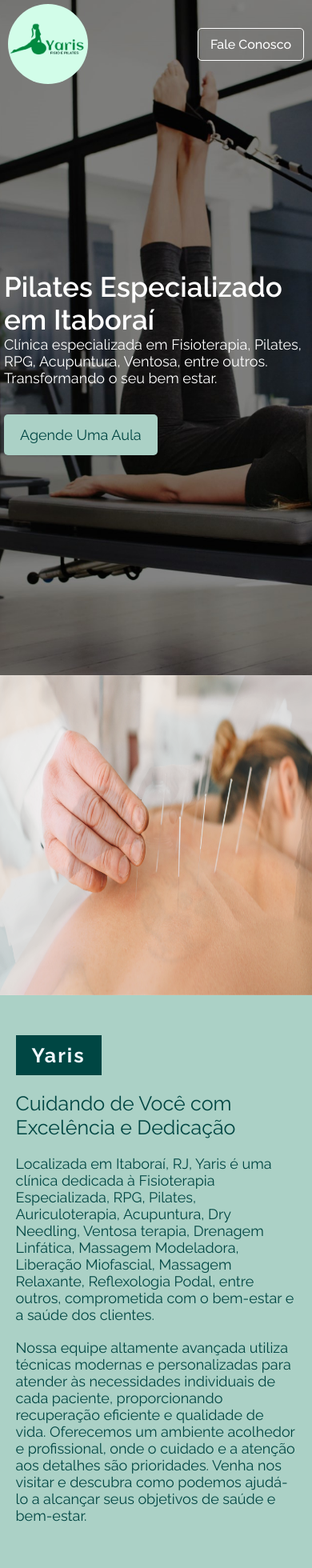
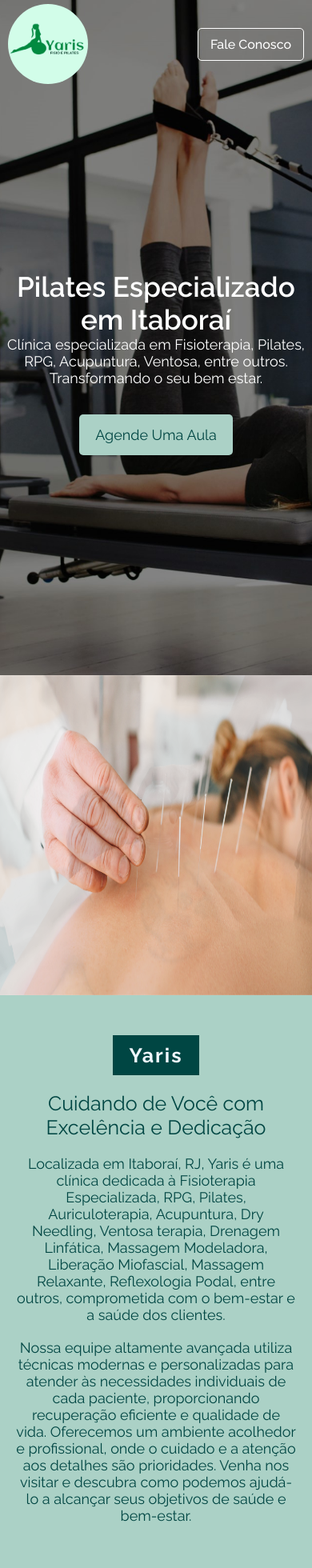
Before and after one commit to Ianbarbosa1/yaris, a React (Vite) app: page / in a window 390 px wide. Shown: the top 1960 px of the page at 80% size. Built offline with nearby package versions, Linux system fonts and the light colour scheme.

Commit message:
para dispositivos menores, algumas seções foram colocadas centralizadas no meio, na chamada foi aperfeiçoado o botao de contato

```diff
--- a/index.html
+++ b/index.html
@@ -3,6 +3,7 @@
   <head>
     <meta charset="UTF-8" />
     <meta name="viewport" content="width=device-width, initial-scale=1.0"/>
+    <meta name="description" content="Este projeto corresponde a uma clínica de fisioterapia local"/>
     <link rel="WebSite icon" href="./src/imagens/yaris-logo.jpeg" type="jpg">
     <title>Yaris</title>
 
--- a/src/css/index.css
+++ b/src/css/index.css
@@ -177,12 +177,12 @@ footer{
     background-color: #abd1c6;
     border-radius: 5px;
     transition: all 0.5s;
-    border: 2px solid #abd1c6;
+
+    &:hover{
+      filter: drop-shadow(0px 0px 5px #abd1c6);
+    }
   }
 
-  a:hover {
-    border: 2px solid #004643;
-  }
 }
 .detalhe {
   height: 5px;
--- a/src/css/responsivo.css
+++ b/src/css/responsivo.css
@@ -9,8 +9,9 @@
     }
     /*HEADER*/
     .titulos-header {
-        left: 5px;
+        left: 0px;
         top: 40%;
+        text-align: center;
 
         & h1 {
             font-size: 35px;
@@ -36,6 +37,8 @@
     .texto-sobre {
         width: 90%;
         gap: 20px;
+        align-items: center;
+        text-align: center;
 
         & h1 {
             font-size:25px;
@@ -51,7 +54,7 @@
     /*CHAMADA*/
     .chamada {
         gap: 50px;
-        padding: 100px 25px;
+        padding: 100px 5px;
         flex-direction: column;
 
         & img {
@@ -59,6 +62,7 @@
         }
     }
     .chamada-texto {
+        text-align: center;
 
         & h1 {
           margin-bottom: 5px;
@@ -166,6 +170,7 @@
     .titulos-header {
         left: 20px;
         top: 40%;
+        text-align: center;
 
         & h1 {
             font-size: 40px;
@@ -192,6 +197,8 @@
     .texto-sobre {
         width: 90%;
         gap: 20px;
+        align-items: center;
+        text-align: center;
 
         & h1 {
             font-size: 30px;
@@ -216,6 +223,8 @@
         }
     }
     .chamada-texto {
+        text-align: center;
+
         & h1 {
           margin-bottom: 5px;
           font-size: 30px;
```
